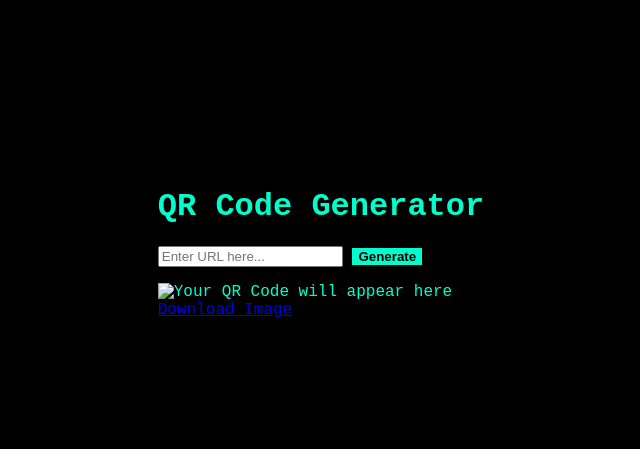
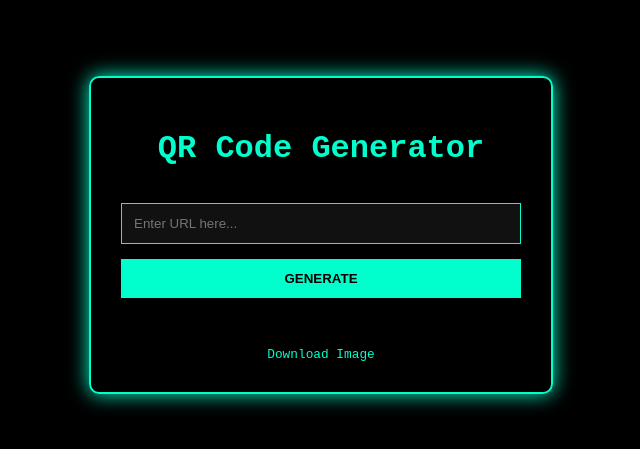
Before and after one commit to BKecsedi/qr-code-gen, a website: page public/index.html in a window 1280 px wide. Shown: the part 165-614 px from the top of the page, without its empty margins (319-959 px from the left). Drawn offline with Linux system fonts and the light colour scheme.

Commit message:
Add files via upload

```diff
--- a/public/index.html
+++ b/public/index.html
@@ -1,5 +1,6 @@
 <head>
     <meta charset="UTF-8">
+    <meta name="viewport" content="width=device-width, initial-scale=1.0">
     <title>QR Code Generator</title>
     <link rel="stylesheet" href="/style.css">
 </head>
@@ -12,7 +13,7 @@
         </form>
 
         <div class="qr-result">
-            <img src="qr_img.png" alt="Your QR Code will appear here">
+            <img src="qr_img.png" alt="Your QR Code" onerror="this.style.display='none'" onload="this.style.display='block'">
             <br>
             <a href="qr_img.png" download class="download-btn">Download Image</a>
         </div>
--- a/public/style.css
+++ b/public/style.css
@@ -1,25 +1,61 @@
-/* Gamer stílus a Lenovo-dhoz */
 body {
     background: #000;
-    color: #00ffcc; /* Neon zöld */
+    color: #00ffcc;
     font-family: 'Courier New', monospace;
     display: flex;
     justify-content: center;
     align-items: center;
-    height: 100vh;
+    min-height: 100vh;
+    margin: 0;
+    padding: 20px;
+    box-sizing: border-box;
 }
 
-.card {
+.container {
     border: 2px solid #00ffcc;
-    padding: 20px;
-    box-shadow: 0 0 15px #00ffcc;
+    padding: 30px;
+    box-shadow: 0 0 20px #00ffcc;
     border-radius: 10px;
+    text-align: center;
+    width: 100%;
+    max-width: 400px;
+}
+
+input {
+    width: 100%;
+    padding: 12px;
+    margin: 15px 0;
+    background: #111;
+    border: 1px solid #00ffcc;
+    color: #00ffcc;
+    box-sizing: border-box;
 }
 
 button {
+    width: 100%;
+    padding: 12px;
     background: #00ffcc;
     color: #000;
     border: none;
     cursor: pointer;
     font-weight: bold;
+    text-transform: uppercase;
 }
+
+button:hover {
+    background: #00ccaa;
+}
+
+img {
+    margin-top: 20px;
+    max-width: 100%;
+    border: 1px solid #00ffcc;
+}
+
+.download-btn {
+    display: inline-block;
+    margin-top: 15px;
+    color: #00ffcc;
+    text-decoration: none;
+    font-size: 0.8rem;
+}
```
